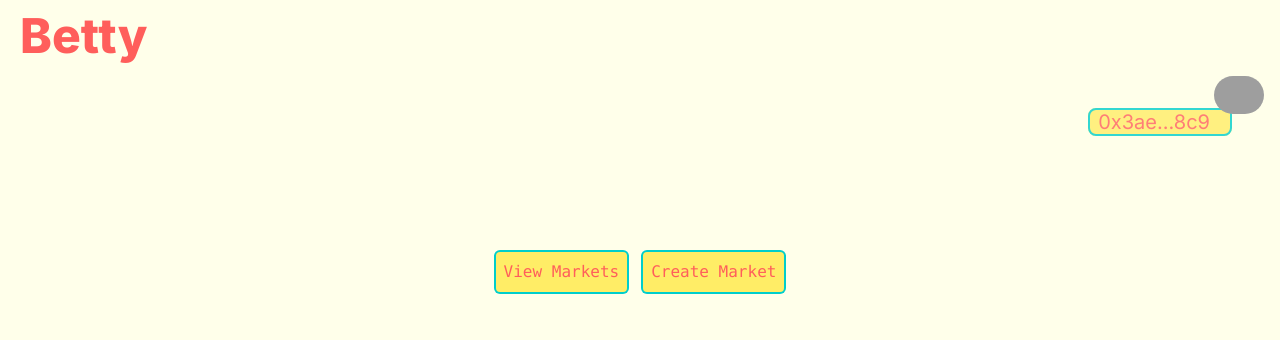
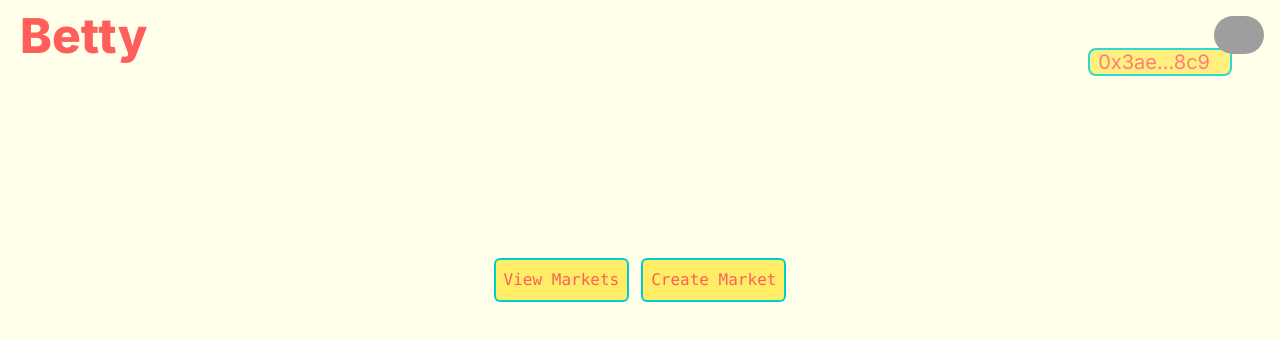
Before and after one commit to jakemcm8/autobooks, a Next.js app: page / in a window 1280 px wide. Shown: the top 340 px of the page. Built offline with nearby package versions, Linux system fonts and the light colour scheme; grey boxes are pictures that could not be loaded.

Commit message:
fixed profile dropdown on homepage

```diff
--- a/src/app/page.js
+++ b/src/app/page.js
@@ -5,10 +5,8 @@ export default function Home() {
   return (
   <div className='bg-[#FFFFEA] fixed bg-cover overflow-auto h-full w-full'>
     <h1 className="text-5xl font-extrabold text-[#FF5E5B] flex justify-start pl-5 pt-3">Betty</h1>
-    <div className="fixed right-0">
-      <div>
-        <ProfileDropdown />
-      </div>
+    <div className="right-0">
+      <ProfileDropdown />
     </div>
     <div className="w-full mt-24 fixed flex justify-center space-x-4 font-mono">
 
```
